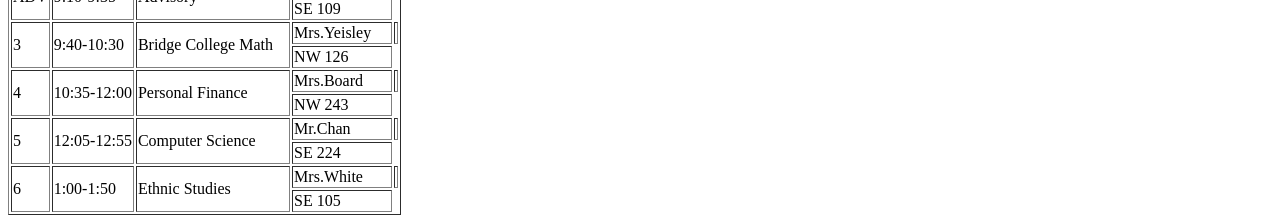
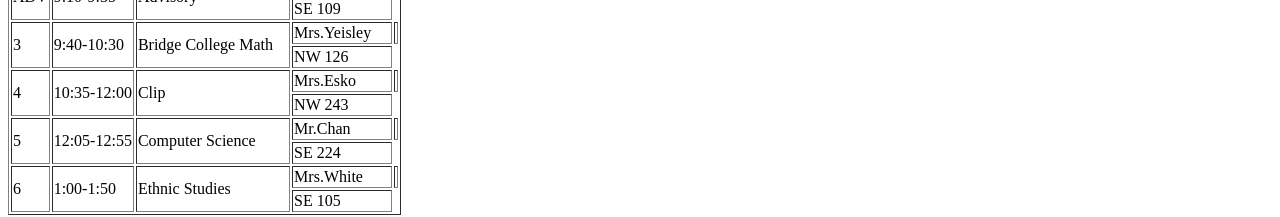
Before and after one commit to paolaxbarajas/csp2021, a plain HTML site: page index.html in a window 1280 px wide. Shown: the part 763-980 px from the top of the page. Drawn offline with Linux system fonts and the light colour scheme.

Commit message:
Update index.html

```diff
--- a/index.html
+++ b/index.html
@@ -72,8 +72,8 @@
     </tr>
      <td rowspan=2>4</td>
      <td rowspan=2>10:35-12:00</td>
-     <td rowspan=2>Personal Finance</td>
-     <td>Mrs.Board<td>
+     <td rowspan=2>Clip</td>
+     <td>Mrs.Esko<td>
    </tr>
    <tr>
      <td>NW 243</td>
```
